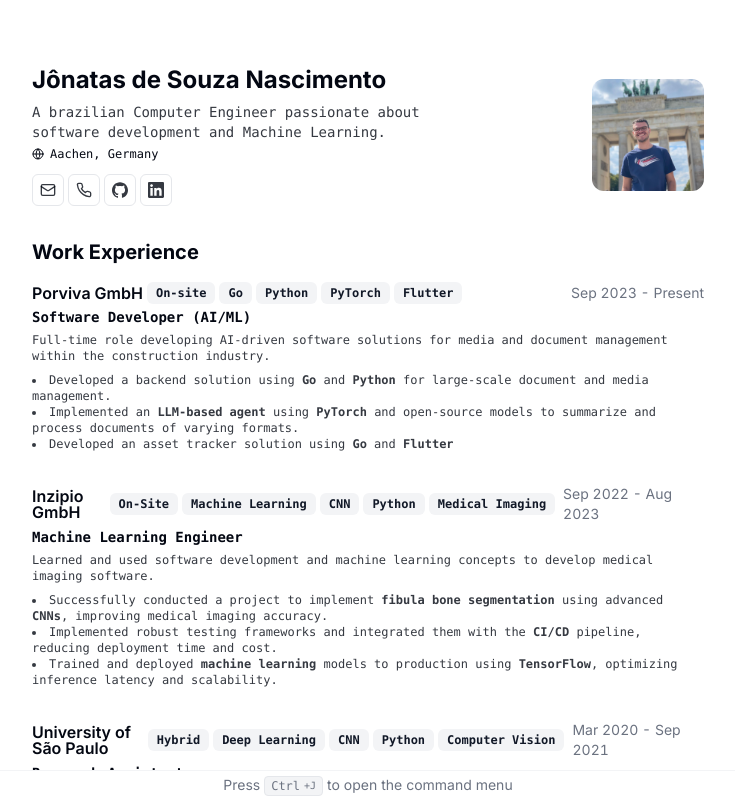
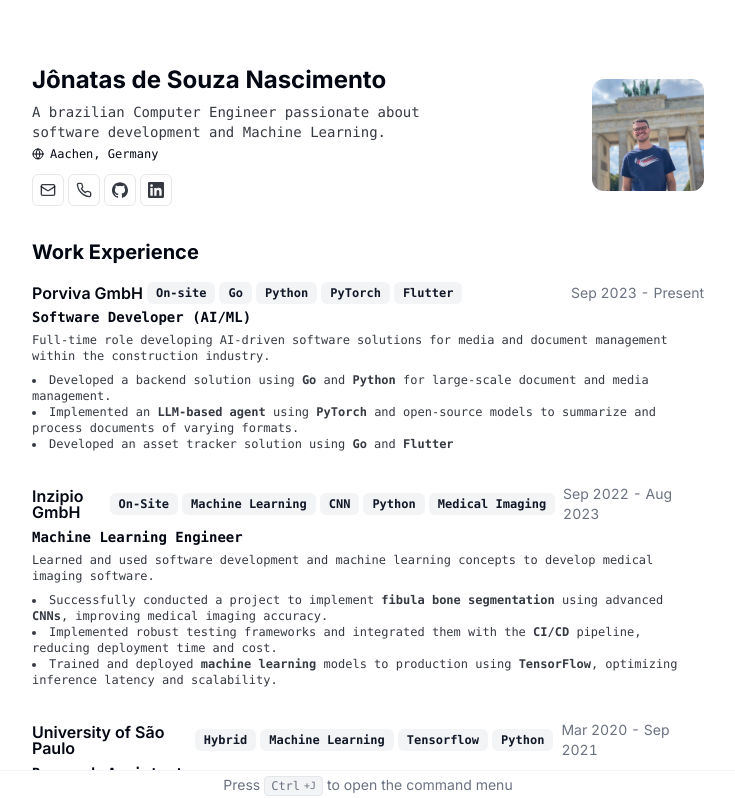
Before and after one commit to jo-nsc/cv, a Next.js app: page / in a window 1280 px wide. Shown: the top 798 px of the page, without its empty margins (272-1007 px from the left). Built offline with nearby package versions, Linux system fonts and the light colour scheme.

Commit message:
updated data

```diff
--- a/src/data/resume-data.tsx
+++ b/src/data/resume-data.tsx
@@ -158,7 +158,7 @@
     {
       company: "University of São Paulo",
       link: "https://www.lfb.rwth-aachen.de/", // If there's a real link
-      badges: ["Hybrid", "Deep Learning", "CNN", "Python", "Computer Vision"],
+      badges: ["Hybrid", "Machine Learning", "Tensorflow", "Python"],
       title: "Research Assistant",
       logo: ClevertechLogo, // Placeholder logo
       start: "Mar 2020",
```
